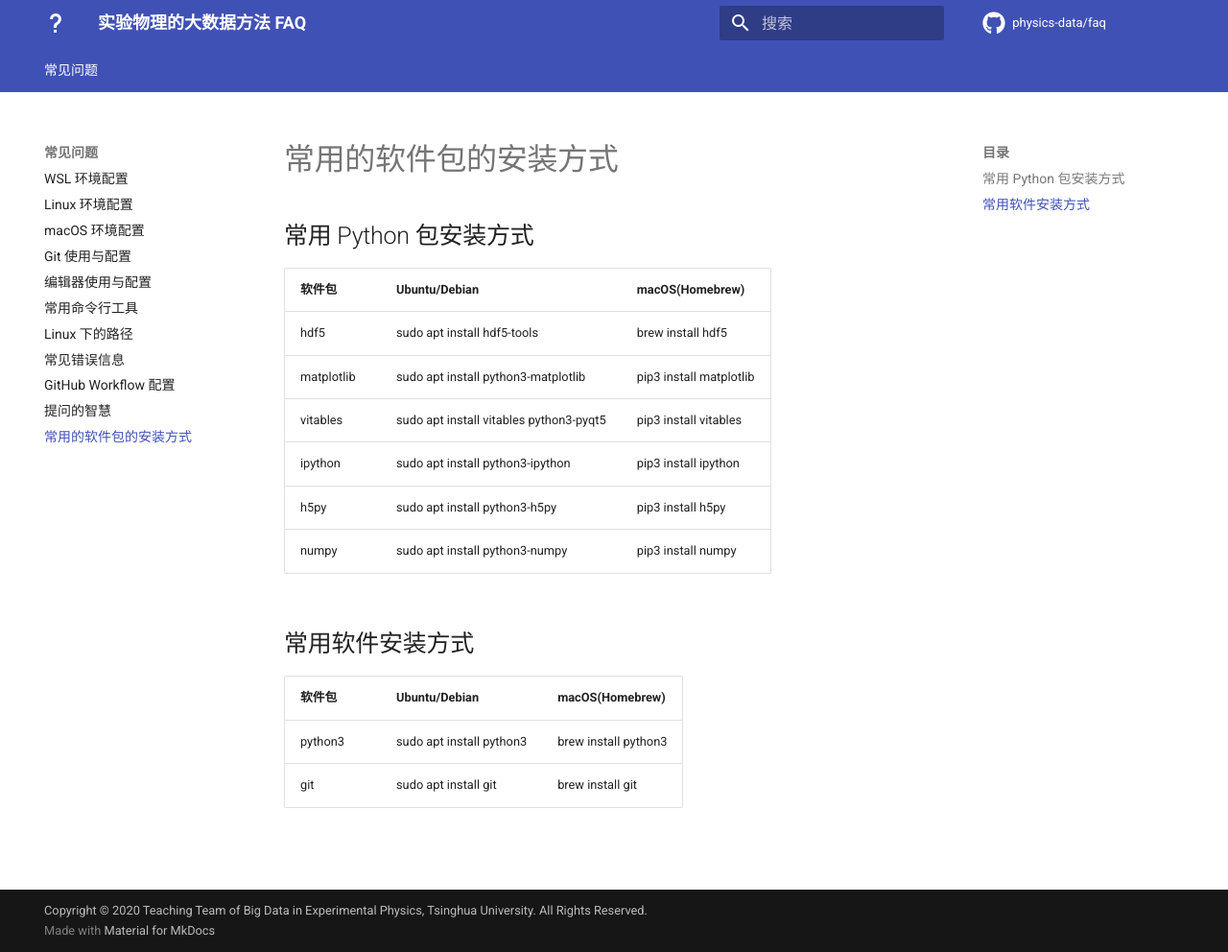
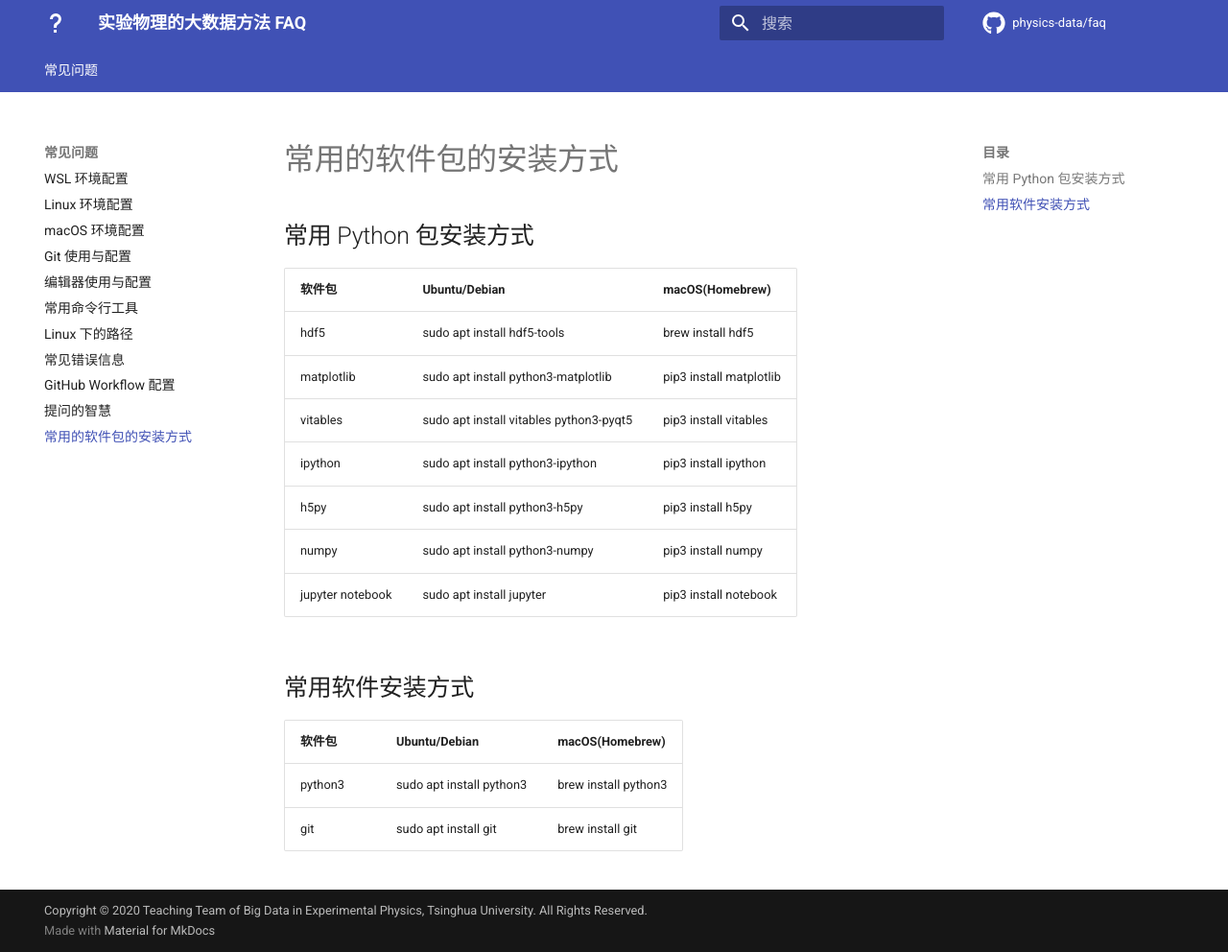
Before and after one commit to physics-data/faq, an MkDocs documentation site: the page built from docs/install.md, in a window 1280 px wide and 992 px high. Shown: the whole window at 96% size. Built offline with MkDocs 1.6.1 and Material for MkDocs 9.7.7, drawn with Linux system fonts in a browser that asks for light colours; comment, search, counter and statistics services are not loaded.

Commit message:
Add jupyter notebook to install.md

```diff
--- a/docs/install.md
+++ b/docs/install.md
@@ -1,13 +1,14 @@
 ## 常用 Python 包安装方式
 
-| 软件包     | Ubuntu/Debian                           | macOS(Homebrew)         |
-| ---------- | --------------------------------------- | ----------------------- |
-| hdf5       | sudo apt install hdf5-tools             | brew install hdf5       |
-| matplotlib | sudo apt install python3-matplotlib     | pip3 install matplotlib |
-| vitables   | sudo apt install vitables python3-pyqt5 | pip3 install vitables   |
-| ipython    | sudo apt install python3-ipython        | pip3 install ipython    |
-| h5py       | sudo apt install python3-h5py           | pip3 install h5py       |
-| numpy      | sudo apt install python3-numpy          | pip3 install numpy      |
+| 软件包           | Ubuntu/Debian                           | macOS(Homebrew)         |
+| ---------------- | --------------------------------------- | ----------------------- |
+| hdf5             | sudo apt install hdf5-tools             | brew install hdf5       |
+| matplotlib       | sudo apt install python3-matplotlib     | pip3 install matplotlib |
+| vitables         | sudo apt install vitables python3-pyqt5 | pip3 install vitables   |
+| ipython          | sudo apt install python3-ipython        | pip3 install ipython    |
+| h5py             | sudo apt install python3-h5py           | pip3 install h5py       |
+| numpy            | sudo apt install python3-numpy          | pip3 install numpy      |
+| jupyter notebook | sudo apt install jupyter                | pip3 install notebook   |
 
 ## 常用软件安装方式
 
```
